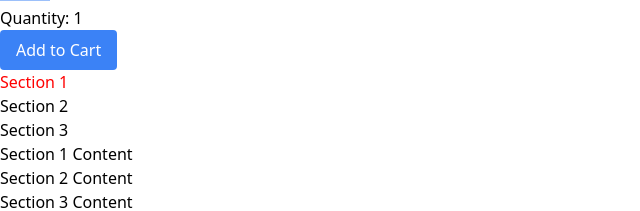
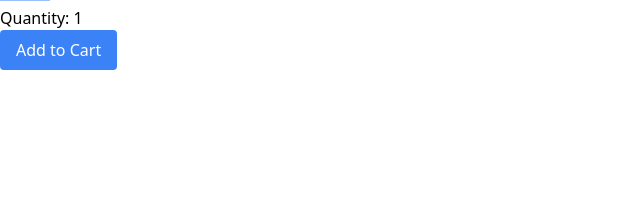
Before and after one commit to adriablancafort/product-selection-svelte-5, a SvelteKit app: page / in a window 1280 px wide. Shown: the part 638-849 px from the top of the page, without its empty margins (0-640 px from the left). After the commit the page ends 800 px from the top, so only its background shows below. Built offline with nearby package versions, Linux system fonts and the light colour scheme.

Commit message:
removed section

```diff
--- a/src/lib/sections.svelte
+++ /dev/null
@@ -1,46 +0,0 @@
-<script>
-    import { onMount, onDestroy } from 'svelte';
-
-    let currentActiveSection = '';
-
-    onMount(() => {
-        const observer = new IntersectionObserver((entries) => {
-            entries.forEach(entry => {
-                if (entry.isIntersecting) {
-                    currentActiveSection = entry.target.id;
-                }
-            });
-        }, {
-            rootMargin: '0px',
-            threshold: 0.5 // Adjust based on when you consider a section to be active
-        });
-
-        document.querySelectorAll('section').forEach(section => {
-            observer.observe(section);
-        });
-
-        return () => {
-            observer.disconnect();
-        };
-    });
-</script>
-
-<header>
-    <ul>
-        <li class={currentActiveSection === 'section1' ? 'active' : ''}>Section 1</li>
-        <li class={currentActiveSection === 'section2' ? 'active' : ''}>Section 2</li>
-        <li class={currentActiveSection === 'section3' ? 'active' : ''}>Section 3</li>
-        <!-- Add more sections as needed -->
-    </ul>
-</header>
-
-<!-- Example sections -->
-<section id="section1">Section 1 Content</section>
-<section id="section2">Section 2 Content</section>
-<section id="section3">Section 3 Content</section>
-
-<style>
-    .active {
-        color: red; /* Highlight color */
-    }
-</style>
--- a/src/routes/+page.svelte
+++ b/src/routes/+page.svelte
@@ -1,7 +1,6 @@
 <script>
     import product from "./product.json";
     import Cart from "$lib/cart.svelte";
-    import Sections from "../lib/sections.svelte";
     import { cart } from "$lib/cart.svelte.js";
 
     let mouseX = $state(0);
@@ -102,8 +101,6 @@
     <button class="bg-gray-500 text-white px-4 py-2 rounded cursor-not-allowed" disabled>Out of Stock</button>
 {/if}
 
-<Sections />
-
 <Cart />
 
 <style>
```
